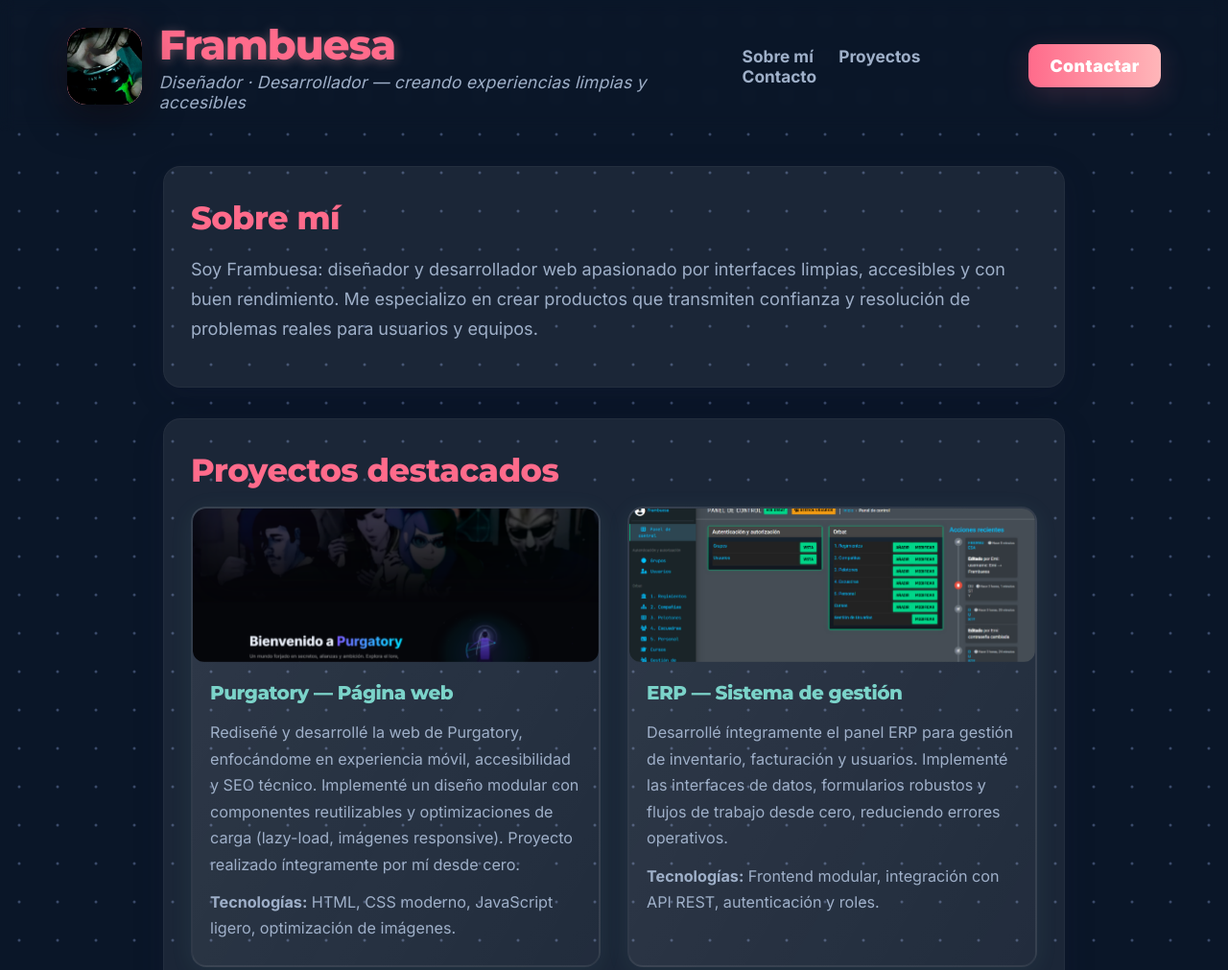
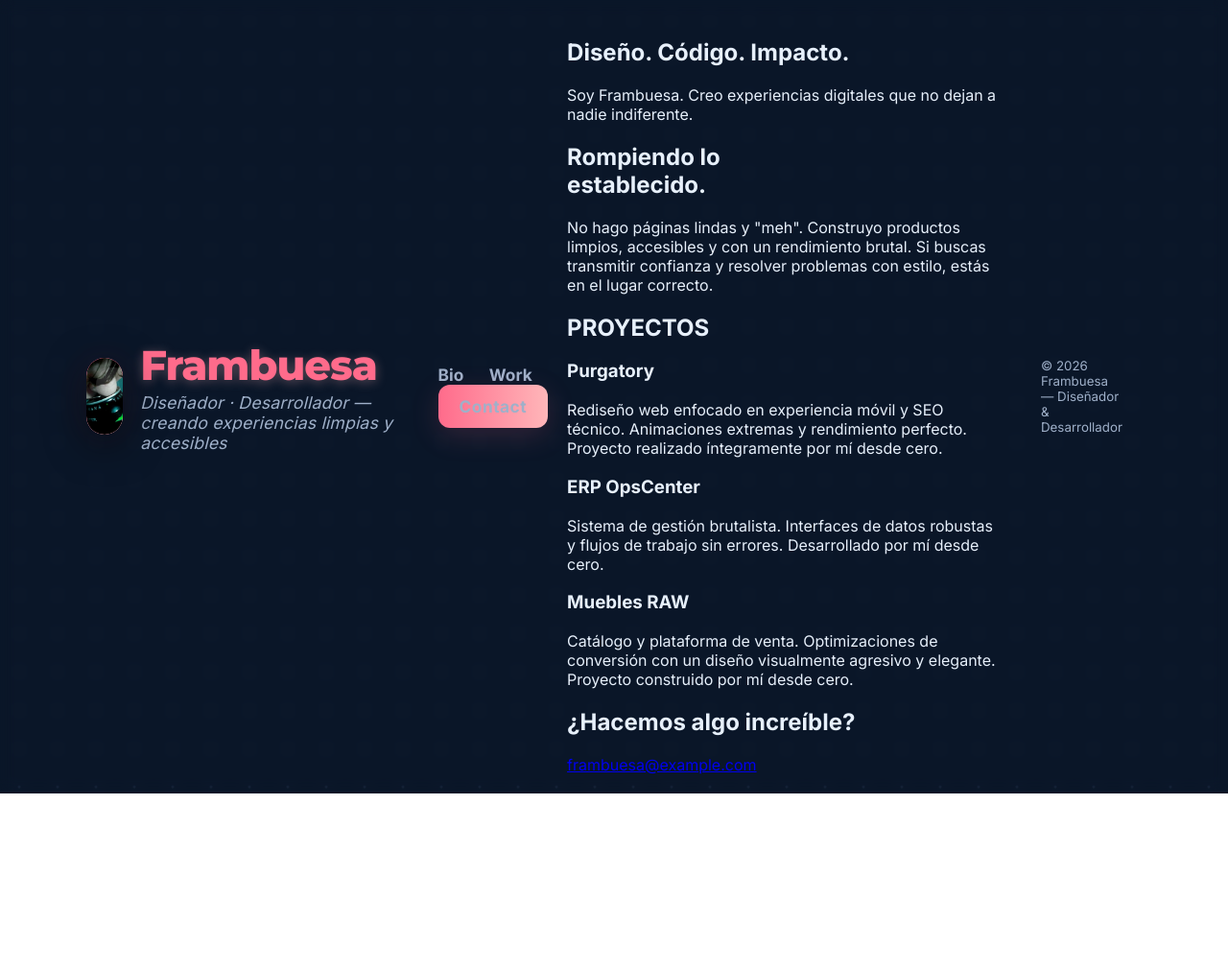
Before and after one commit to punkyyy01/mi-web, a plain HTML site: page index.html in a window 1280 px wide. Shown: the top 1011 px of the page at 96% size. After the commit the page ends 827 px from the top, so only its background shows below. Drawn offline with nearby package versions, Linux system fonts and the light colour scheme.

Commit message:
Integrate immersive layout into index.html without duplication

```diff
--- a/index.html
+++ b/index.html
@@ -16,6 +16,23 @@
       <header class="site-header">
         <div class="inner">
           <a class="brand" href="#">
+            <!doctype html>
+            <html lang="es">
+              <head>
+                <meta charset="utf-8" />
+                <meta name="viewport" content="width=device-width,initial-scale=1" />
+                <title>Frambuesa — Portfolio Inmersivo</title>
+                <link rel="preconnect" href="https://fonts.googleapis.com">
+                <link rel="preconnect" href="https://fonts.gstatic.com" crossorigin>
+                <link href="https://fonts.googleapis.com/css2?family=Syncopate:wght@700&family=Inter:wght@300;400;600;700;900&family=Montserrat:wght@800&display=swap" rel="stylesheet">
+                <link rel="stylesheet" href="style.css">
+              </head>
+              <body>
+                <div class="custom-cursor"></div>
+
+                <header class="site-header">
+                  <div class="inner">
+                    <a class="brand" href="#">
                       <span class="logo" aria-hidden="true">
                         <img src="vissuals/avatar.png" alt="Avatar de Frambuesa" loading="lazy">
                       </span>
@@ -24,64 +41,72 @@
                         <p class="tag">Diseñador · Desarrollador — creando experiencias limpias y accesibles</p>
                       </div>
                     </a>
+
                     <nav class="site-nav" aria-label="Navegación principal">
-            <a href="#about">Sobre mí</a>
-            <a href="#projects">Proyectos</a>
-            <a href="#contact">Contacto</a>
+                      <a href="#about">Bio</a>
+                      <a href="#projects">Work</a>
+                      <a href="#contact" class="cta">Contact</a>
                     </nav>
-          <div style="margin-left:18px">
-            <a class="cta" href="#contact">Contactar</a>
-          </div>
                   </div>
                 </header>
 
-      <main class="wrap">
-        <section id="about" class="card">
-          <h2>Sobre mí</h2>
-          <p>Soy Frambuesa: diseñador y desarrollador web apasionado por interfaces limpias, accesibles y con buen rendimiento. Me especializo en crear productos que transmiten confianza y resolución de problemas reales para usuarios y equipos.</p>
+                <main>
+                  <section class="hero panel">
+                    <div class="hero-content">
+                      <h1 class="hero-title">
+                        <span class="line">Diseño.</span>
+                        <span class="line">Código.</span>
+                        <span class="line accent">Impacto.</span>
+                      </h1>
+                      <p class="hero-subtitle">Soy Frambuesa. Creo experiencias digitales que no dejan a nadie indiferente.</p>
+                    </div>
+                    <div class="hero-bg image-placeholder" data-text="[Tu Imagen IA Aquí]"></div>
                   </section>
 
-        <section id="projects" class="card">
-          <h2>Proyectos destacados</h2>
-          <div class="projects-grid">
-            <article class="project" data-reveal>
-              <div class="project-media project-media--banner" aria-hidden="true">
-                <img src="vissuals/banner_purgatory.png" alt="Banner Purgatory — vista previa" loading="lazy">
+                  <section id="about" class="about panel">
+                    <div class="about-text text-reveal">
+                      <h2>Rompiendo lo <br>establecido.</h2>
+                      <p>No hago páginas lindas y "meh". Construyo productos limpios, accesibles y con un rendimiento brutal. Si buscas transmitir confianza y resolver problemas con estilo, estás en el lugar correcto.</p>
                     </div>
-              <div class="project-content">
-                <h3>Purgatory — Página web</h3>
-                <p>Rediseñé y desarrollé la web de Purgatory, enfocándome en experiencia móvil, accesibilidad y SEO técnico. Implementé un diseño modular con componentes reutilizables y optimizaciones de carga (lazy-load, imágenes responsive). Proyecto realizado íntegramente por mí desde cero.</p>
-                <p><strong>Tecnologías:</strong> HTML, CSS moderno, JavaScript ligero, optimización de imágenes.</p>
+                  </section>
+
+                  <section id="projects" class="projects-wrapper">
+                    <div class="projects-header">
+                      <h2 class="massive-text">PROYECTOS</h2>
+                    </div>
+
+                    <div class="project-list">
+                      <article class="project-card">
+                        <div class="project-image image-placeholder" data-text="[Render 3D / Imagen Fuerte Purgatory]"></div>
+                        <div class="project-info">
+                          <h3>Purgatory</h3>
+                          <p>Rediseño web enfocado en experiencia móvil y SEO técnico. Animaciones extremas y rendimiento perfecto. Proyecto realizado íntegramente por mí desde cero.</p>
                         </div>
                       </article>
 
-            <article class="project" data-reveal>
-              <div class="project-media project-media--banner" aria-hidden="true">
-                <img src="vissuals/banner_opscenter.png" alt="Banner OpsCenter — vista previa" loading="lazy">
-              </div>
-              <div class="project-content">
-                <h3>ERP — Sistema de gestión</h3>
-                <p>Desarrollé íntegramente el panel ERP para gestión de inventario, facturación y usuarios. Implementé las interfaces de datos, formularios robustos y flujos de trabajo desde cero, reduciendo errores operativos.</p>
-                <p><strong>Tecnologías:</strong> Frontend modular, integración con API REST, autenticación y roles.</p>
+                      <article class="project-card">
+                        <div class="project-image image-placeholder" data-text="[Render 3D / Imagen Fuerte ERP]"></div>
+                        <div class="project-info">
+                          <h3>ERP OpsCenter</h3>
+                          <p>Sistema de gestión brutalista. Interfaces de datos robustas y flujos de trabajo sin errores. Desarrollado por mí desde cero.</p>
                         </div>
                       </article>
 
-            <article class="project" data-reveal>
-              <div class="project-media project-media--banner" aria-hidden="true">
-                <img src="vissuals/banner_taller.png" alt="Banner Tienda de muebles — vista previa" loading="lazy">
-              </div>
-              <div class="project-content">
-                <h3>Tienda de muebles — Plataforma de venta</h3>
-                <p>Desarrollé de forma independiente la tienda online para una marca de muebles: catálogo, carrito, proceso de checkout y optimizaciones de conversión. Proyecto construido por mí desde cero, con especial foco en rendimiento y accesibilidad móvil.</p>
-                <p><strong>Tecnologías:</strong> HTML/CSS, JS, integración con pasarela de pago y servidor para inventario.</p>
+                      <article class="project-card">
+                        <div class="project-image image-placeholder" data-text="[Render 3D / Imagen Fuerte Tienda]"></div>
+                        <div class="project-info">
+                          <h3>Muebles RAW</h3>
+                          <p>Catálogo y plataforma de venta. Optimizaciones de conversión con un diseño visualmente agresivo y elegante. Proyecto construido por mí desde cero.</p>
                         </div>
                       </article>
                     </div>
                   </section>
 
-        <section id="contact" class="card contact-card">
-          <h2>Contacto</h2>
-          <p>¿Quieres colaborar o ver más trabajos? Escríbeme: <a class="link-primary" href="mailto:frambuesa@example.com">frambuesa@example.com</a></p>
+                  <section id="contact" class="contact panel">
+                    <div class="contact-content">
+                      <h2 class="text-reveal">¿Hacemos algo increíble?</h2>
+                      <a href="mailto:frambuesa@example.com" class="mega-link">frambuesa@example.com</a>
+                    </div>
                   </section>
                 </main>
 
@@ -91,6 +116,8 @@
                   </div>
                 </footer>
 
-      <script src="script.js" defer></script>
+                <script src="https://cdnjs.cloudflare.com/ajax/libs/gsap/3.12.2/gsap.min.js"></script>
+                <script src="https://cdnjs.cloudflare.com/ajax/libs/gsap/3.12.2/ScrollTrigger.min.js"></script>
+                <script src="script.js"></script>
               </body>
             </html>
```
Lines whose indentation alone changed are shown as unchanged.
